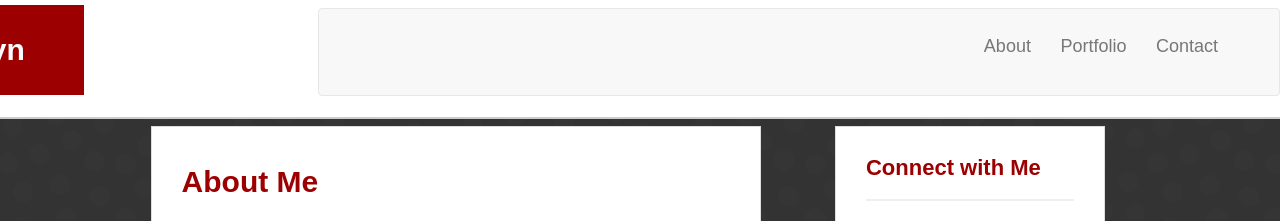
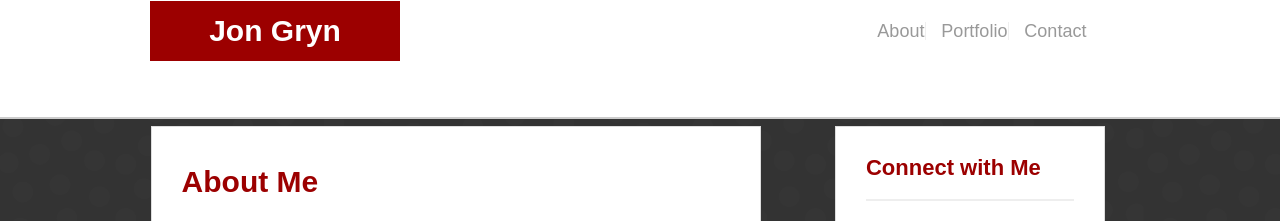
Before and after one commit to chuanisawesome/Bootstrap-Portfolio, a plain HTML site: page index.html in a window 1280 px wide. Shown: the top 221 px of the page. Drawn offline with nearby package versions, Linux system fonts and the light colour scheme.

Commit message:
updated files

```diff
--- a/assets/css/style.css
+++ b/assets/css/style.css
@@ -72,7 +72,8 @@ h3 {
   float: left;
   width: 250px;
   height: 0%;
-  margin-left: -200%;
+  margin-top: 2.5%;
+  margin-left: -2%;
   font-family: Arial, "Helvetica Neue", Helvetica, sans-serif;
   font-size: 18px;
   font-size: 30px;
@@ -89,17 +90,26 @@ h3 {
 nav {
   float: right;
   margin-top: 25px;
+  background-color: white;
 }
 nav a {
   display: inline-block;
   padding-left: 15px;
-  margin-left: 15px;
+  margin-left: -1.75%;
+  margin-top: 8%;
   line-height: 18px;
   color: #999;
+  border: none;
+  background-color: white;
   text-decoration: none;
   border-left: 1px solid #efefef;
 }
+.navbar {
+  border: none;
+  background-color: white;
+}
 nav a:first-child {
+  margin-right: -1.75;
   border-left: 0 none;
 }
 a:hover, input[type=submit]:hover {
--- a/index.html
+++ b/index.html
@@ -23,20 +23,14 @@ Revisions: Jon (6/21/17) - Created Bootstrap -->
 <body>
 
   <header id="masthead">
-    <nav class="navbar navbar-default">
     <div class="container">
-      <div class="navbar-header">
-        <a class="navbar-brand" href="index.html" id="logo">Jon Gryn</a>
-      </div>
-      <div class="collapse navbar-collapse" id="bs-example-navbar-collapse-1">
-        <ul class="nav navbar-nav navbar-right">
-          <li><a href="index.html">About</a></li>
-          <li><a href="portfolio.html">Portfolio</a></li>
-          <li><a href="contact.html">Contact</a></li>
-        </ul>
-      </div>
+      <a href="index.html" id="logo">Jon Gryn</a>
+      <nav class="navbar navbar-default">
+        <a href="index.html">About</a>
+        <a href="portfolio.html">Portfolio</a>
+        <a href="contact.html">Contact</a>
+      </nav>
     </div>
-    </nav>
   </header>
 
   <div class="wrapper">
```
Also changed, not shown: contact.html (+7 -12 lines), portfolio.html (+6 -12 lines), 2 other files.
